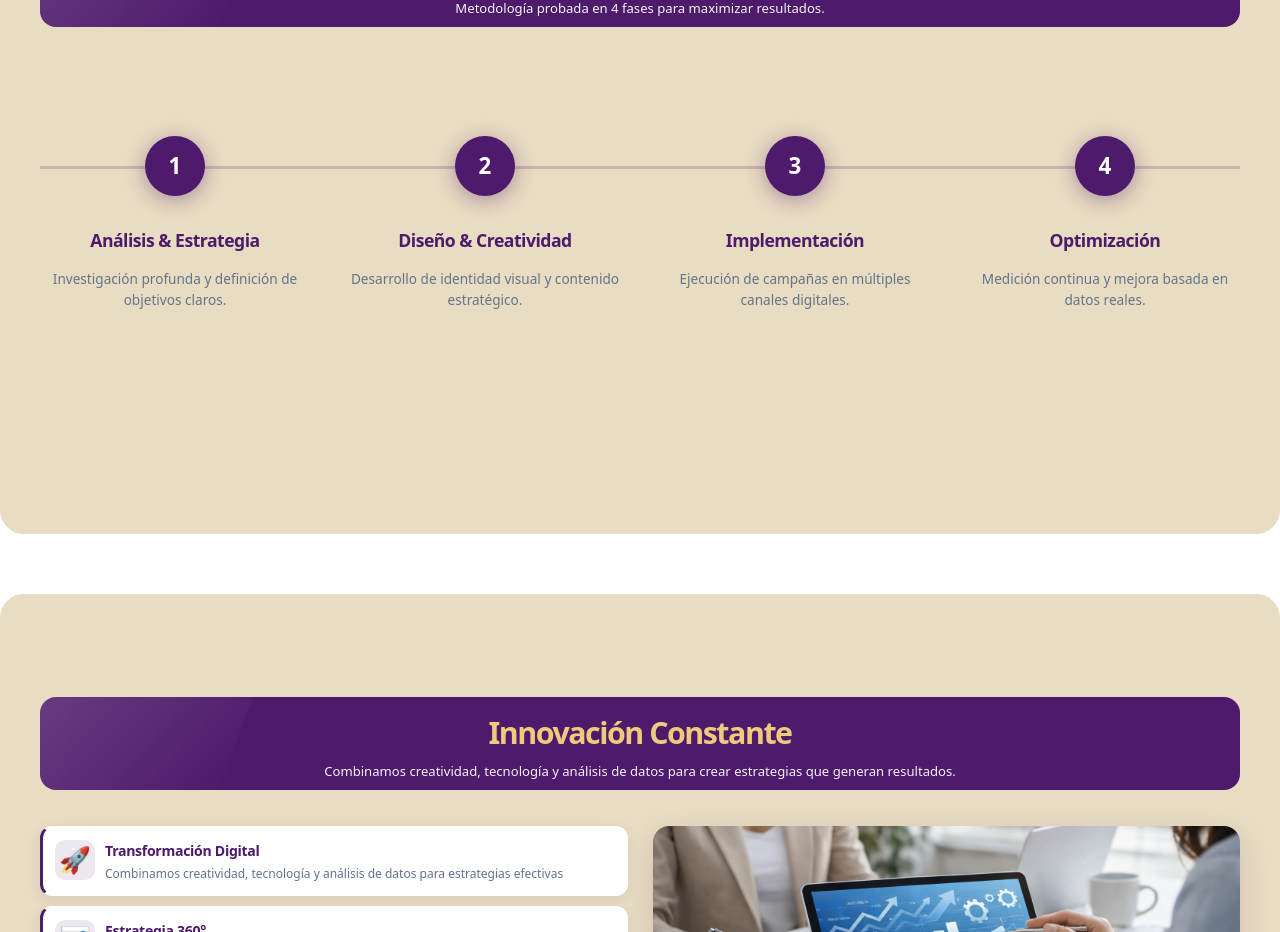
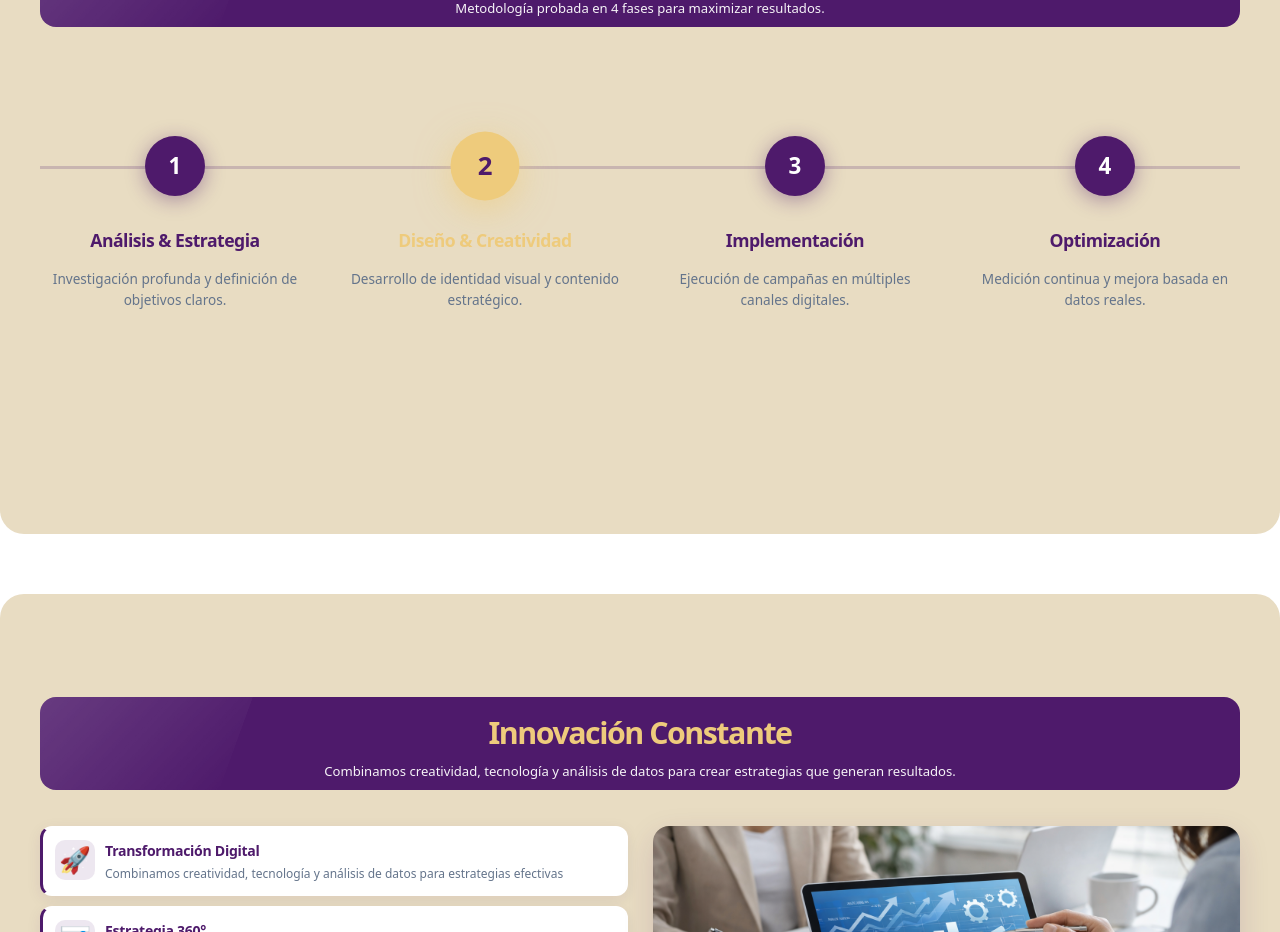
Before and after one commit to francoxvr/BRAVAS-WEB, a Next.js app in the folder frontend/: page / in a window 1280 px wide. Shown: the part 3340-4272 px from the top of the page. Built offline with nearby package versions, Linux system fonts and the light colour scheme.

Commit message:
feat: slower process animation, titles turn gold when step is active

```diff
--- a/frontend/src/components/sections/Home.module.css
+++ b/frontend/src/components/sections/Home.module.css
@@ -1257,7 +1257,7 @@
 .procesoStep:nth-child(2) .procesoNumber,
 .procesoStep:nth-child(3) .procesoNumber,
 .procesoStep:nth-child(4) .procesoNumber {
-  animation-duration: 8s;
+  animation-duration: 16s;
   animation-timing-function: ease-in-out;
   animation-iteration-count: infinite;
 }
@@ -1267,88 +1267,66 @@
 .procesoStep:nth-child(3) .procesoNumber { animation-name: pulseNumber3; }
 .procesoStep:nth-child(4) .procesoNumber { animation-name: pulseNumber4; }
 
+.procesoStep:nth-child(1) .procesoStepTitle,
+.procesoStep:nth-child(2) .procesoStepTitle,
+.procesoStep:nth-child(3) .procesoStepTitle,
+.procesoStep:nth-child(4) .procesoStepTitle {
+  animation-duration: 16s;
+  animation-timing-function: ease-in-out;
+  animation-iteration-count: infinite;
+}
+
+.procesoStep:nth-child(1) .procesoStepTitle { animation-name: pulseTitle1; }
+.procesoStep:nth-child(2) .procesoStepTitle { animation-name: pulseTitle2; }
+.procesoStep:nth-child(3) .procesoStepTitle { animation-name: pulseTitle3; }
+.procesoStep:nth-child(4) .procesoStepTitle { animation-name: pulseTitle4; }
+
 @keyframes pulseNumber1 {
-  0%, 11% {
-    transform: scale(1);
-    background: #4e1a6b;
-    color: #ffffff;
-    box-shadow: 0 4px 20px rgba(78, 26, 107, 0.4);
-  }
-  12.5%, 14.5% {
-    transform: scale(1.15);
-    background: #eecb7c;
-    color: #4e1a6b;
-    box-shadow: 0 8px 30px rgba(238, 203, 124, 0.6);
-  }
-  15.5%, 100% {
-    transform: scale(1);
-    background: #4e1a6b;
-    color: #ffffff;
-    box-shadow: 0 4px 20px rgba(78, 26, 107, 0.4);
-  }
+  0%, 4% { transform: scale(1); background: #4e1a6b; color: #ffffff; box-shadow: 0 4px 20px rgba(78,26,107,0.4); }
+  6%, 23% { transform: scale(1.15); background: #eecb7c; color: #4e1a6b; box-shadow: 0 8px 30px rgba(238,203,124,0.6); }
+  25%, 100% { transform: scale(1); background: #4e1a6b; color: #ffffff; box-shadow: 0 4px 20px rgba(78,26,107,0.4); }
 }
 
 @keyframes pulseNumber2 {
-  0%, 36% {
-    transform: scale(1);
-    background: #4e1a6b;
-    color: #ffffff;
-    box-shadow: 0 4px 20px rgba(78, 26, 107, 0.4);
-  }
-  37.5%, 39.5% {
-    transform: scale(1.15);
-    background: #eecb7c;
-    color: #4e1a6b;
-    box-shadow: 0 8px 30px rgba(238, 203, 124, 0.6);
-  }
-  40.5%, 100% {
-    transform: scale(1);
-    background: #4e1a6b;
-    color: #ffffff;
-    box-shadow: 0 4px 20px rgba(78, 26, 107, 0.4);
-  }
+  0%, 29% { transform: scale(1); background: #4e1a6b; color: #ffffff; box-shadow: 0 4px 20px rgba(78,26,107,0.4); }
+  31%, 48% { transform: scale(1.15); background: #eecb7c; color: #4e1a6b; box-shadow: 0 8px 30px rgba(238,203,124,0.6); }
+  50%, 100% { transform: scale(1); background: #4e1a6b; color: #ffffff; box-shadow: 0 4px 20px rgba(78,26,107,0.4); }
 }
 
 @keyframes pulseNumber3 {
-  0%, 61% {
-    transform: scale(1);
-    background: #4e1a6b;
-    color: #ffffff;
-    box-shadow: 0 4px 20px rgba(78, 26, 107, 0.4);
-  }
-  62.5%, 64.5% {
-    transform: scale(1.15);
-    background: #eecb7c;
-    color: #4e1a6b;
-    box-shadow: 0 8px 30px rgba(238, 203, 124, 0.6);
-  }
-  65.5%, 100% {
-    transform: scale(1);
-    background: #4e1a6b;
-    color: #ffffff;
-    box-shadow: 0 4px 20px rgba(78, 26, 107, 0.4);
-  }
+  0%, 54% { transform: scale(1); background: #4e1a6b; color: #ffffff; box-shadow: 0 4px 20px rgba(78,26,107,0.4); }
+  56%, 73% { transform: scale(1.15); background: #eecb7c; color: #4e1a6b; box-shadow: 0 8px 30px rgba(238,203,124,0.6); }
+  75%, 100% { transform: scale(1); background: #4e1a6b; color: #ffffff; box-shadow: 0 4px 20px rgba(78,26,107,0.4); }
 }
 
 @keyframes pulseNumber4 {
-  0%, 86% {
-    transform: scale(1);
-    background: #4e1a6b;
-    color: #ffffff;
-    box-shadow: 0 4px 20px rgba(78, 26, 107, 0.4);
-  }
-  87.5%, 89.5% {
-    transform: scale(1.15);
-    background: #eecb7c;
-    color: #4e1a6b;
-    box-shadow: 0 8px 30px rgba(238, 203, 124, 0.6);
-  }
-  90.5%, 100% {
-    transform: scale(1);
-    background: #4e1a6b;
-    color: #ffffff;
-    box-shadow: 0 4px 20px rgba(78, 26, 107, 0.4);
-  }
+  0%, 79% { transform: scale(1); background: #4e1a6b; color: #ffffff; box-shadow: 0 4px 20px rgba(78,26,107,0.4); }
+  81%, 98% { transform: scale(1.15); background: #eecb7c; color: #4e1a6b; box-shadow: 0 8px 30px rgba(238,203,124,0.6); }
+  100% { transform: scale(1); background: #4e1a6b; color: #ffffff; box-shadow: 0 4px 20px rgba(78,26,107,0.4); }
+}
+
+@keyframes pulseTitle1 {
+  0%, 4% { color: #4e1a6b; }
+  6%, 23% { color: #eecb7c; }
+  25%, 100% { color: #4e1a6b; }
+}
+
+@keyframes pulseTitle2 {
+  0%, 29% { color: #4e1a6b; }
+  31%, 48% { color: #eecb7c; }
+  50%, 100% { color: #4e1a6b; }
+}
+
+@keyframes pulseTitle3 {
+  0%, 54% { color: #4e1a6b; }
+  56%, 73% { color: #eecb7c; }
+  75%, 100% { color: #4e1a6b; }
+}
+
+@keyframes pulseTitle4 {
+  0%, 79% { color: #4e1a6b; }
+  81%, 98% { color: #eecb7c; }
+  100% { color: #4e1a6b; }
 }
 
 :global(.app-container.light) .procesoSection {
```
